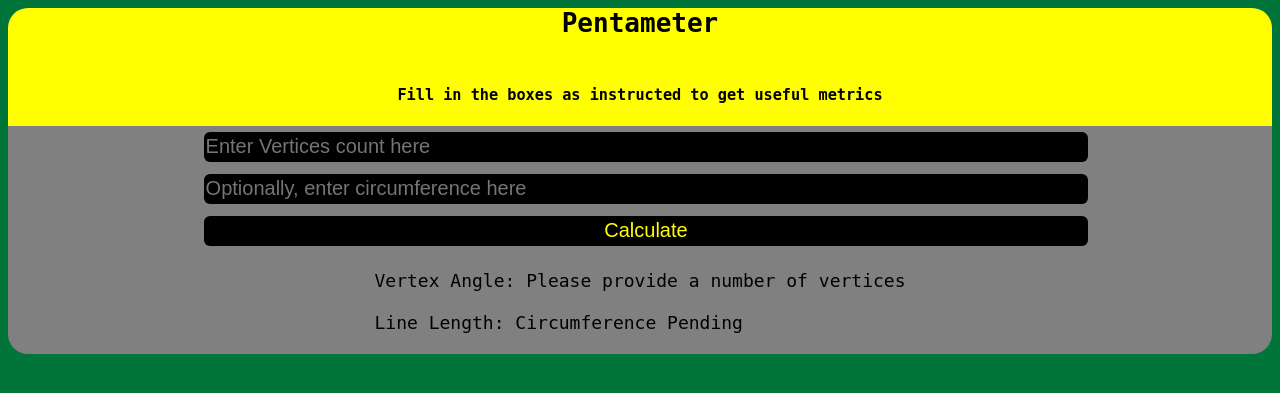
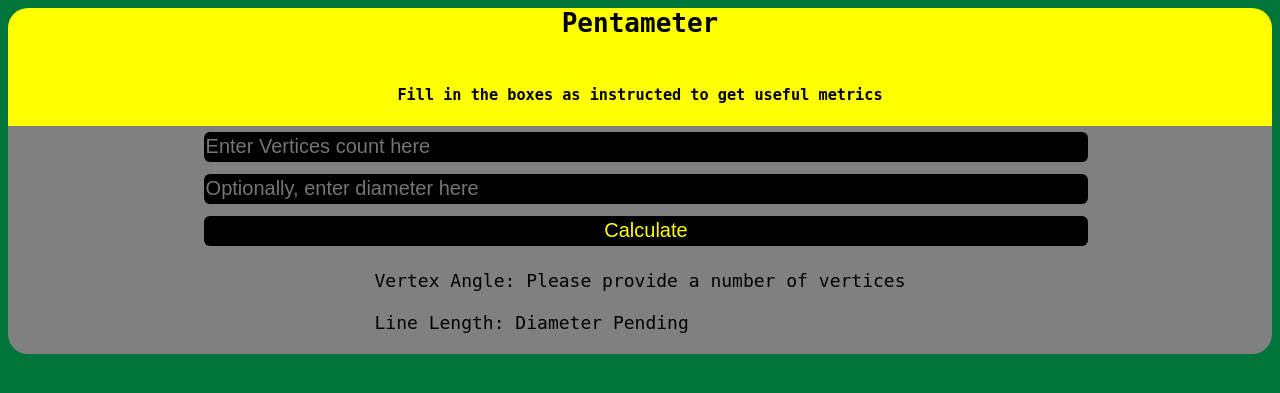
Before and after one commit to CpaterCodes/Pentameter, a PHP site: page / in a window 1280 px wide. Shown: the top 393 px of the page. Run offline with PHP 8.4, Linux system fonts and the light colour scheme.

Commit message:
Tweak: Changed 'circumference' to specify the correct property 'diameter', also tweaked docs to more accurately reflect project status

```diff
--- a/features/bootstrap/FeatureContext.php
+++ b/features/bootstrap/FeatureContext.php
@@ -39,10 +39,10 @@ class FeatureContext extends MinkContext
     }
 
     /**
-    *@When I request the length for :sides sides and a circumference of :circ
+    *@When I request the length for :sides sides and a diameter of :diameter
     */
-    public function askLine($sides, $circ){
-      $this->length = StarLines::calculate($sides, $circ);
+    public function askLine($sides, $diameter){
+      $this->length = StarLines::calculate($sides, $diameter);
     }
     /**
     *@Then I should get a length of :length
--- a/index.php
+++ b/index.php
@@ -1,9 +1,9 @@
 <head>
   <?php
     require 'src/PageHelpers.php';
-    if(!isset($_POST['vertex-count']) && !isset($_POST['circumference'])){
+    if(!isset($_POST['vertex-count']) && !isset($_POST['diameter'])){
       $_POST['vertex-count'] = false;
-      $_POST['circumference'] = false;
+      $_POST['diameter'] = false;
     }
   ?>
   <title>Pentameter: A Pentacle helper!</title>
@@ -18,7 +18,7 @@
   <div id='input-values'>
    <form action="submit" method="post">
      <input name="vertex-count" placeholder="Enter Vertices count here" type="text"><br>
-     <input name="circumference" placeholder="Optionally, enter circumference here" type="text"><br>
+     <input name="diameter" placeholder="Optionally, enter diameter here" type="text"><br>
      <input type="submit" value="Calculate">
    </form>
  </div>
--- a/src/PageHelpers.php
+++ b/src/PageHelpers.php
@@ -10,10 +10,10 @@ function handleAngleInput(){
 }
 
 function handleLineInput(){
-  if($_POST['circumference'] && $_POST['vertex-count']){
-    return StarLines::calculate($_POST['vertex-count'], $_POST['circumference']);
+  if($_POST['diameter'] && $_POST['vertex-count']){
+    return StarLines::calculate($_POST['vertex-count'], $_POST['diameter']);
   }
-  return 'Circumference Pending';
+  return 'Diameter Pending';
 }
 
 ?>
--- a/src/StarLines.php
+++ b/src/StarLines.php
@@ -3,10 +3,10 @@
 class StarLines {
   private const Two_PI =  2 * M_PI;
 
-  static function calculate($sides, $circ){
-    if(!StarLines::validCirc($circ)){ return "Invalid circumference";}
+  static function calculate($sides, $diameter){
+    if(!StarLines::validDiameter($diameter)){ return "Invalid diameter";}
     if(!StarLines::ValidSides($sides)){ return "See above";}
-    $ans = sin((StarLines::Two_PI / $sides)) * $circ;
+    $ans = sin((StarLines::Two_PI / $sides)) * $diameter;
     return StarLines::to_3_decs($ans);
   }
 
@@ -14,8 +14,8 @@ class StarLines {
     return round($ans, 3);
   }
 
-  private static function ValidCirc($circ){
-    return ($circ > 0) && is_numeric($circ);
+  private static function ValidDiameter($diameter){
+    return ($diameter > 0) && is_numeric($diameter);
   }
 
   private static function ValidSides($sides){
```
Also changed, not shown: README.md, 2 other files.
